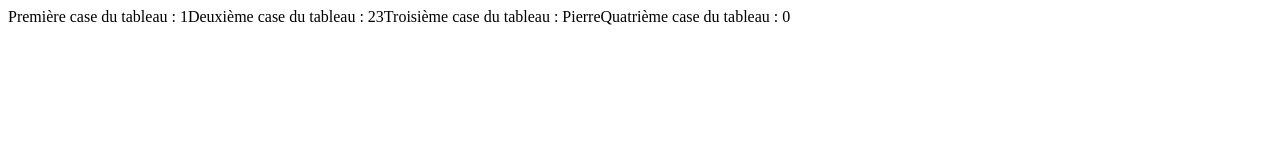
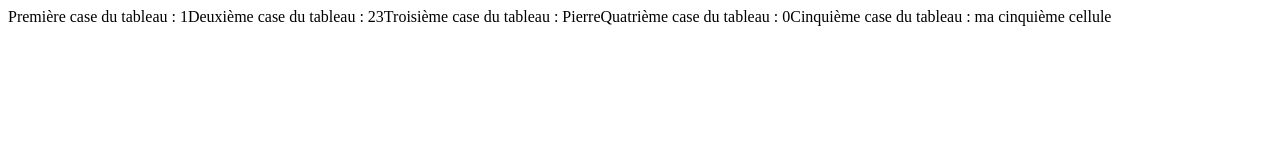
Before and after one commit to Saisai-31/JavaScript, a plain HTML site: page DecouverteJS/index.html in a window 1280 px wide. Drawn offline with Linux system fonts and the light colour scheme.

Commit message:
rangement

```diff
--- a/DecouverteJS/index.html
+++ b/DecouverteJS/index.html
@@ -66,17 +66,19 @@
         mon_tableau[1]= 23;
         mon_tableau[2]='Pierre';
         mon_tableau[3]="0";
+        mon_tableau[4]="ma cinquième cellule";
         alert("première case du tableau : " + mon_tableau[0]);
         console.log("Première case du tableau : " + mon_tableau[0]);
         console.log("Deuxième case du tableau : " + mon_tableau[1]);
         console.log("Troisième case du tableau : " + mon_tableau[2]);
         console.log("Quatrième case du tableau : " + mon_tableau[3]);
+        console.log("Cinquième case du tableau : " + mon_tableau[4]);
         document.write("Première case du tableau : " + mon_tableau[0]);
         document.write("Deuxième case du tableau : " + mon_tableau[1]);
         document.write("Troisième case du tableau : " + mon_tableau[2]);
         document.write("Quatrième case du tableau : " + mon_tableau[3]);
-        gtgtgtgtrttgtrgrgrtg
-        trgrgr
+        document.write("Cinquième case du tableau : " + mon_tableau[4]);
+
     </script>
 
 
```
